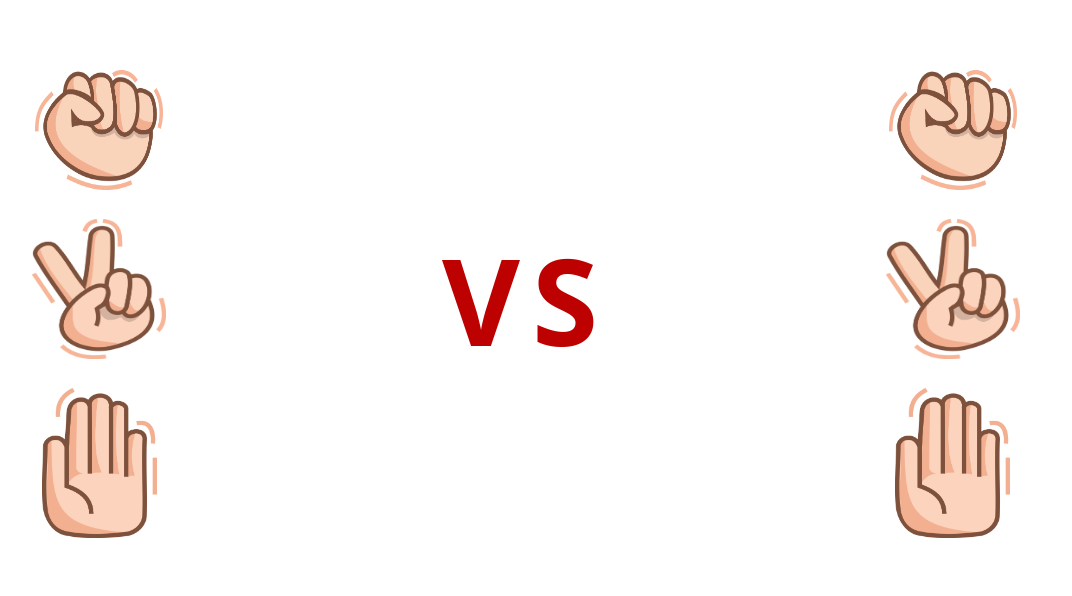
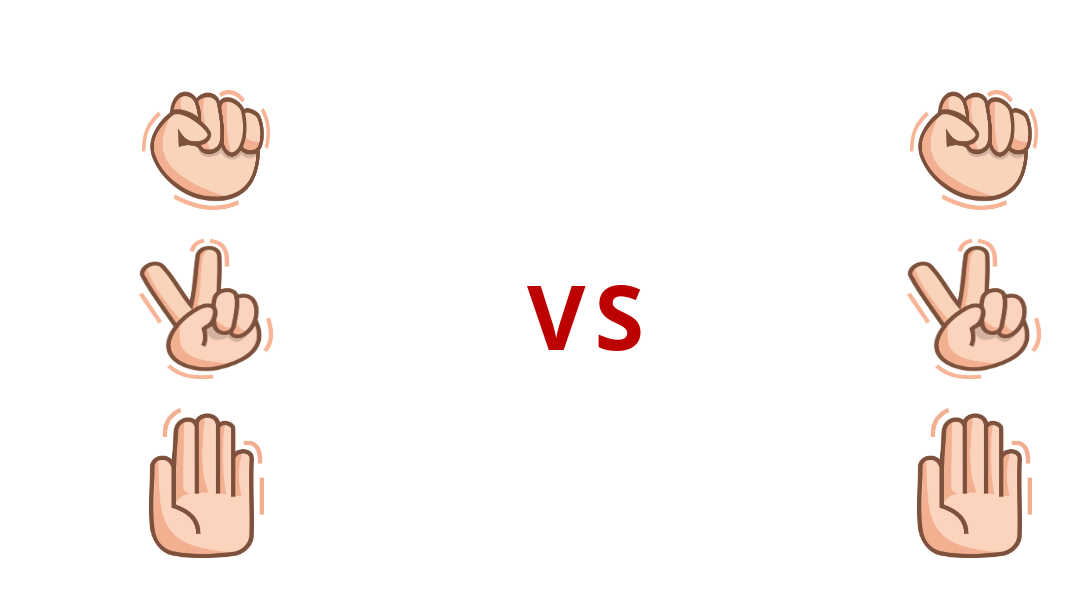
Before and after one commit to milkywoosh/challange-cp9, a React (Create React App) app: page / in a window 1280 px wide. Shown: the top 596 px of the page, without its empty margins (114-1186 px from the left). Built offline with nearby package versions, Linux system fonts and the light colour scheme.

Commit message:
edit basic

```diff
--- a/src/gamesuit/elements.js
+++ b/src/gamesuit/elements.js
@@ -3,23 +3,39 @@ import batu from './assets/batu.png';
 import gunting from './assets/gunting.png';
 import kertas from './assets/kertas.png';
 import "./element.css"
-import { Container, Row, Col, Stack } from 'react-bootstrap'
+import { Container, Row, Col, Stack, Alert } from 'react-bootstrap';
 
-const Elements = () => {
+
+
+const Elements = (props) => {
+
+    const [classes, setClasses] = useState(null)
+
+    const mouseOver = () => {
+        setClasses(true);
+        return classes
+
+    }
+    const mouseLeave = () => {
+
+        // return classes;
+        console.log('on Hover...')
+    }
 
     return (
 
         <Container>
 
-            <div>
+            <div  >
                 <div className="d-flex flex-column">
-                    <div>
-                        <img className="batu margin" src={batu} alt="batu" />
+                    <div  onMouseOver={mouseOver } onMouseLeave={mouseLeave} >
+                        <img className="batu margin" src={batu} alt="batu"
+                        />
                     </div>
-                    <div>
+                    <div >
                         <img className="gunting margin" src={gunting} alt="gunting" />
                     </div>
-                    <div>
+                    <div >
                         <img className="kertas margin" src={kertas} alt="kertas" />
                     </div>
                 </div>
--- a/src/gamesuit/index.css
+++ b/src/gamesuit/index.css
@@ -5,8 +5,8 @@
 
 .column {
     float: right;
-    width: 33.333333%;
-    padding: 30px;
+    width: 30%;
+    padding:50px;
 
   }
 
@@ -25,12 +25,13 @@
   font-family: Open Sans;
   font-style: normal;
   font-weight: bold;
-  font-size: 120px;
-  line-height: 500px;
+  font-size: 90px;
+  line-height: 470px;
   letter-spacing: 0.1em;
   text-transform: uppercase;
   color: #BD0000;
   display: block;
   text-align: center;
   align-items: center;
+  padding: 60px;
 }
--- a/src/gamesuit/index.js
+++ b/src/gamesuit/index.js
@@ -9,11 +9,14 @@ const GameSuit = () => {
     const [element, setElement] = useState(["batu", "gunting", "kertas"]);
     const [versus, setVersus] = useState("")
 
+
     return (
         <>
             <div className="row">
                 <div className="column margin">
-                    <Elements />
+                    <Elements
+
+                    onMouseOver={ () => alert('onMouseOver...')}/>
                 </div>
                 <div className="column margin vs-frame">
                     VS
```
Also changed, not shown: src/App.css (line endings or trailing spaces).
